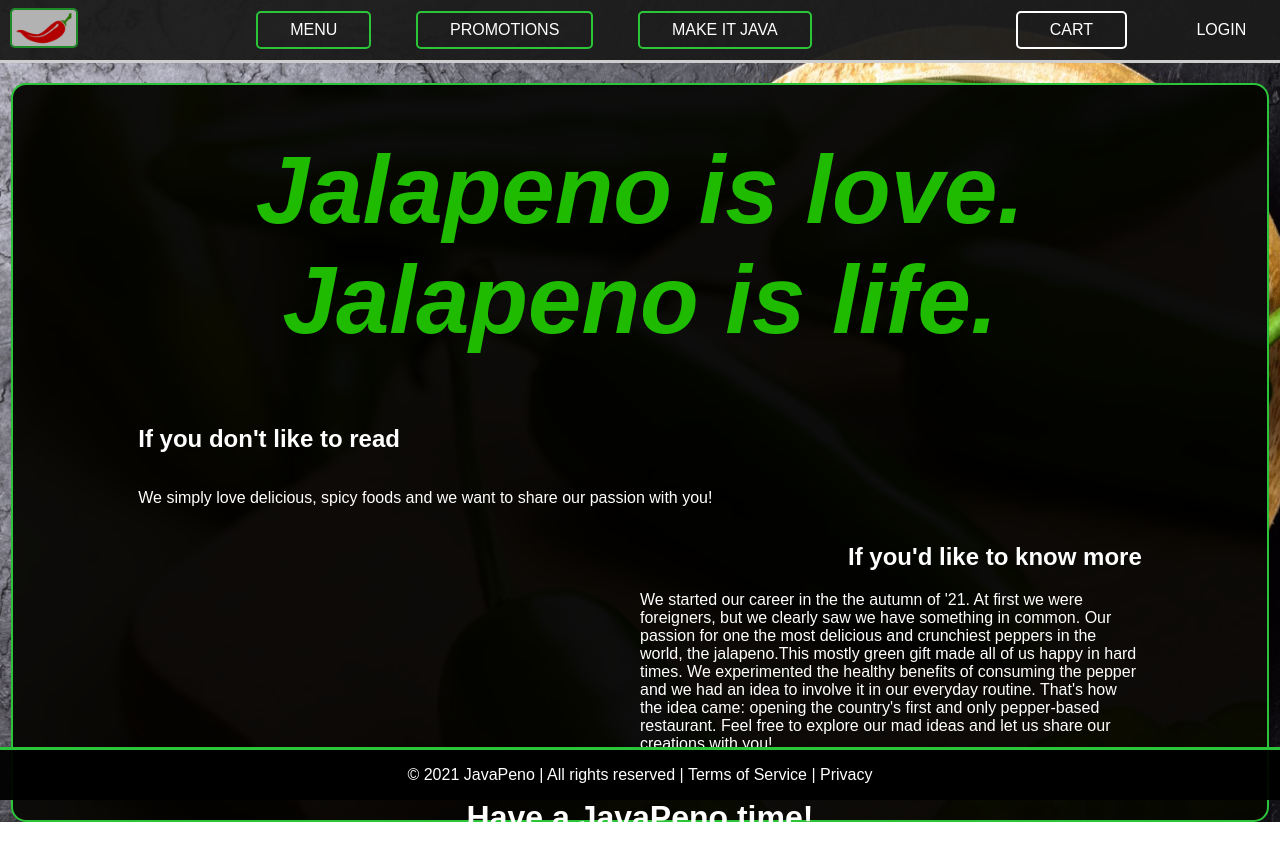
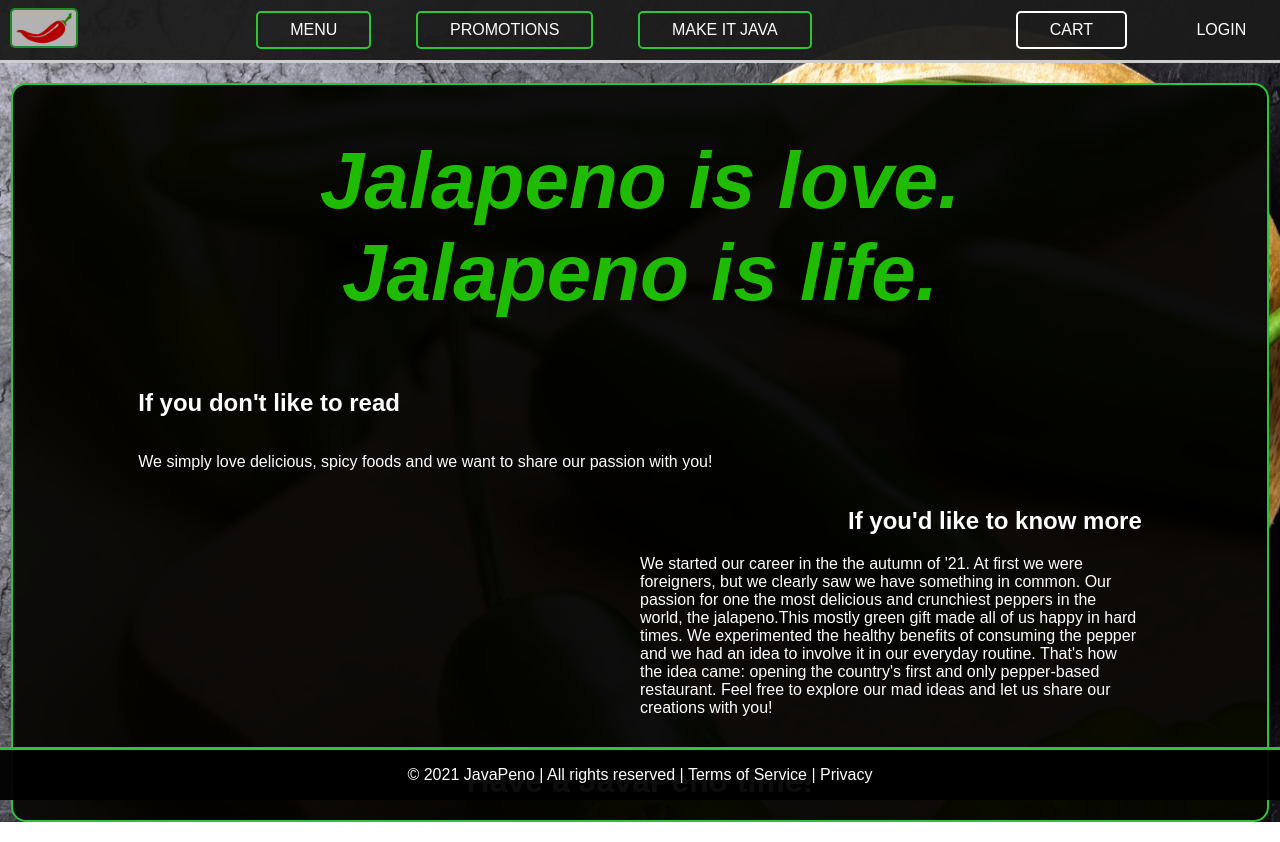
Before and after one commit to CodecoolGlobal/el-proyecte-grande-sprint-4-java-havalda-r, a React (Create React App) app: page / in a window 1280 px wide. Built offline with nearby package versions, Linux system fonts and the light colour scheme.

Commit message:
feat: add redirect

```diff
--- a/package.json
+++ b/package.json
@@ -10,7 +10,7 @@
     "react-dom": "^17.0.2",
     "react-modal": "^3.14.4",
     "react-router": "^6.0.1",
-    "react-router-dom": "^6.0.1",
+    "react-router-dom": "^6.0.2",
     "react-scripts": "4.0.3",
     "web-vitals": "^1.1.2"
   },
--- a/src/components/Builder/Builder.js
+++ b/src/components/Builder/Builder.js
@@ -4,6 +4,7 @@ import Sandwich from '../Sandwich/Sandwich';
 import styles from './Builder.module.css';
 import Modal from 'react-modal';
 import { CartContext } from '../Cart/CartContext';
+import { useNavigate } from 'react-router-dom';
 
 const INGREDIENT_PRICES = {
   salad: 100,
@@ -14,6 +15,8 @@ const INGREDIENT_PRICES = {
 
 const Builder = (props) => {
   const { cart, setCart } = useContext(CartContext);
+
+  const redirect = useNavigate();
 
   const [modalIsOpen, setIsOpen] = useState(false);
 
@@ -34,10 +37,6 @@ const Builder = (props) => {
 
   function openModal() {
     setIsOpen(true);
-  }
-
-  function afterOpenModal() {
-    // references are now sync'd and can be accessed.
   }
 
   function closeModal() {
@@ -78,6 +77,7 @@ const Builder = (props) => {
       { ingredients: ingredients.ingredients, totalPrice: totalPrice },
     ]);
     setIsOpen(false);
+    redirect('/cart');
   }
 
   return (
--- a/src/components/Home/Home.module.css
+++ b/src/components/Home/Home.module.css
@@ -19,7 +19,7 @@
 
 .motto {
   color: rgb(31, 187, 0);
-  font-size: 6rem;
+  font-size: 5rem;
   font-weight: bold;
   font-style: italic;
   margin: 5% auto;
```
Also changed, not shown: 1 other file (tests, documents, lock files or other folders).
